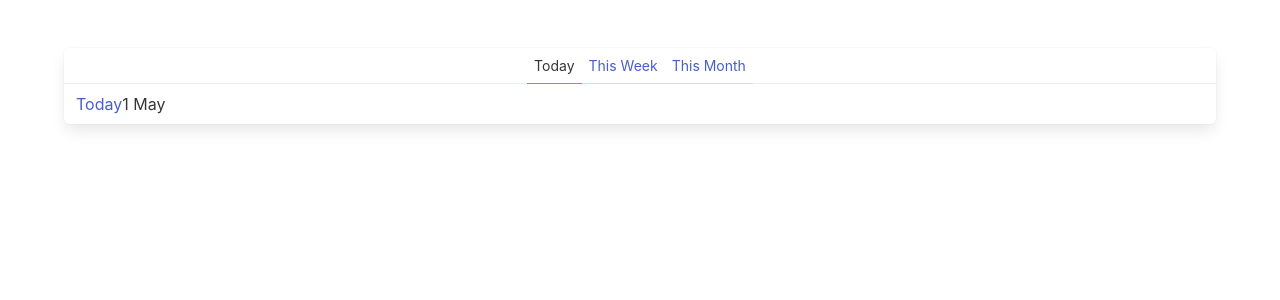
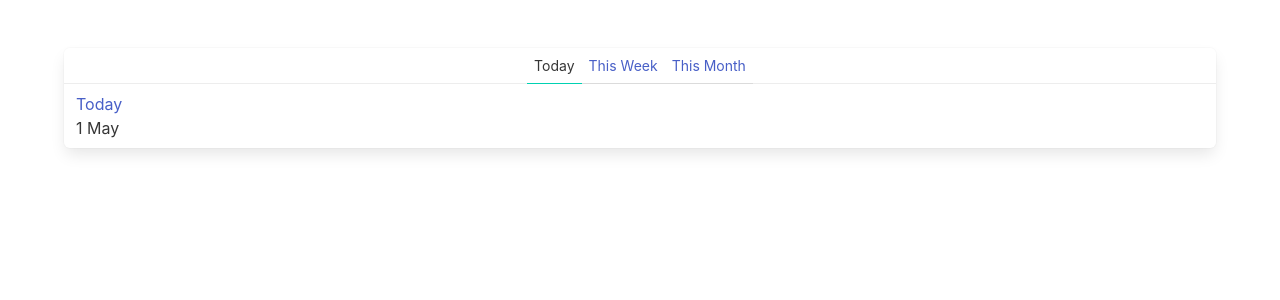
Before and after one commit to lmiller1990/vuejs-composition-api-v3, a Vue app: page / in a window 1280 px wide. Shown: the top 300 px of the page. Built offline with nearby package versions, Linux system fonts and the light colour scheme.

Commit message:
12 - props and refactor

```diff
--- a/src/components/Timeline.vue
+++ b/src/components/Timeline.vue
@@ -1,7 +1,8 @@
 <script setup lang="ts">
 import { DateTime } from "luxon";
 import { ref, computed } from "vue";
-import { Post, today, thisWeek, thisMonth } from "../posts";
+import { TimelinePost, today, thisWeek, thisMonth } from "../posts";
+import TimelineItem from "./TimelineItem.vue"
 
 const periods = ["Today", "This Week", "This Month"] as const;
 
@@ -13,7 +14,7 @@ function selectPeriod(period: Period) {
   selectedPeriod.value = period;
 }
 
-const posts = computed(() => {
+const posts = computed<TimelinePost[]>(() => {
   return [today, thisWeek, thisMonth]
   .map(post => {
     return {
@@ -48,12 +49,10 @@ const posts = computed(() => {
       </a>
     </span>
 
-    <a
+    <TimelineItem
       v-for="post of posts"
       :key="post.id"
-      class="panel-block">
-      <a>{{ post.title }}</a>
-      <div>{{ post.created.toFormat("d MMM") }}</div>
-    </a>
+      :post="post"
+    />
   </nav>
 </template>
--- /dev/null
+++ b/src/components/TimelineItem.vue
@@ -0,0 +1,15 @@
+<script setup lang="ts">
+import { TimelinePost } from '../posts'
+
+defineProps<{
+  post: TimelinePost
+}>()
+</script>
+
+<template>
+  <a
+    class="panel-block is-flex is-flex-direction-column is-align-items-flex-start">
+    <a>{{ post.title }}</a>
+    <div>{{ post.created.toFormat("d MMM") }}</div>
+  </a>
+</template>
--- a/src/posts.ts
+++ b/src/posts.ts
@@ -4,6 +4,10 @@ export interface Post {
   id: string
   title: string
   created: string
+}
+
+export interface TimelinePost extends Omit<Post, 'created'> {
+  created: DateTime
 }
 
 export const today: Post = {
```
